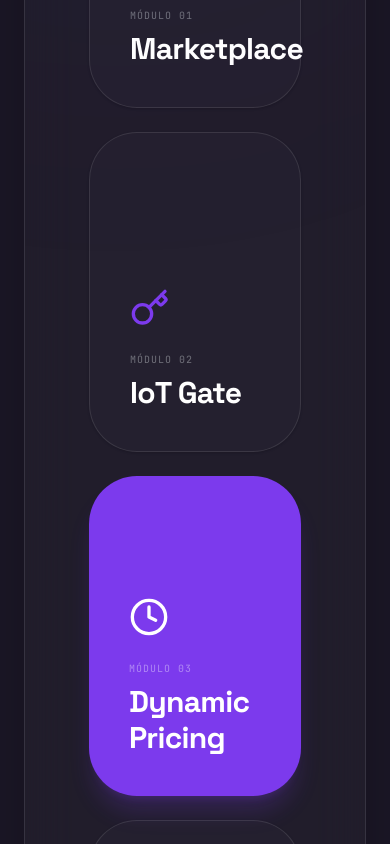
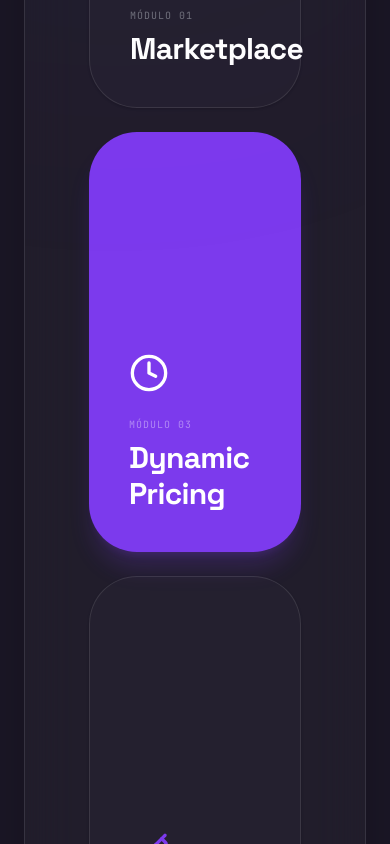
Before and after one commit to marcogugliandolo/Plazafy_Informes, a React (Vite) app: page / in a window 390 px wide. Shown: the part 6960-7804 px from the top of the page. Built offline with nearby package versions, Linux system fonts and the light colour scheme.

Commit message:
feat: Improve page transitions and scrolling
Enhance user experience by adding smooth scrolling to the top of the page when navigating between views. This change also refines the animation for view transitions, making them more visually appealing.

```diff
--- a/src/App.tsx
+++ b/src/App.tsx
@@ -1,4 +1,4 @@
-import React, { useState } from 'react';
+import React, { useState, useEffect } from 'react';
 import {
   TrendingUp,
   Users,
@@ -65,6 +65,10 @@ const COLORS = ['#8b5cf6', '#3b82f6', '#10b981'];
 export default function App() {
   const [view, setView] = useState<'dashboard' | 'report' | 'investor' | 'projections'>('dashboard');
 
+  useEffect(() => {
+    window.scrollTo(0, 0);
+  }, [view]);
+
   return (
     <div className="min-h-screen pb-20 bg-brand-bg text-white selection:bg-brand-accent/30 selection:text-white">
       {/* Navigation Bar */}
@@ -89,9 +93,9 @@ export default function App() {
         {view === 'dashboard' && (
           <motion.div
             key="dashboard"
-            initial={{ opacity: 0 }}
-            animate={{ opacity: 1 }}
-            exit={{ opacity: 0 }}
+            initial={{ opacity: 0, y: -50 }}
+            animate={{ opacity: 1, y: 0 }}
+            exit={{ opacity: 0, y: 50 }}
             transition={{ duration: 0.6 }}
             className="hero-gradient"
           >
@@ -136,19 +140,11 @@ export default function App() {
                   <div className="absolute inset-0 bg-brand-accent/20 blur-[150px] rounded-full"></div>
                   <div className="relative glass-panel p-3 overflow-hidden border-white/10 shadow-2xl">
                     <img
-                      src="https://images.unsplash.com/photo-1486406146926-c627a92ad1ab?auto=format&fit=crop&q=80&w=1000"
-                      alt="Tech Architecture"
+                      src="https://images.unsplash.com/photo-1506521781263-d8422e82f27a?auto=format&fit=crop&q=80&w=1000"
+                      alt="Professional Parking"
                       className="rounded-[2.5rem] w-full h-full object-cover grayscale hover:grayscale-0 transition-all duration-1000"
                       referrerPolicy="no-referrer"
                     />
-                    <div className="absolute bottom-10 left-10 right-10 p-8 glass-panel border-white/10 backdrop-blur-3xl">
-                      <div className="flex justify-between items-end">
-                        <div>
-                          <span className="label-caps text-brand-accent mb-2 block font-mono">ESTADO DEL PROYECTO</span>
-                          <div className="text-4xl font-display font-black tracking-tight">Fase Semilla</div>
-                        </div>
-                      </div>
-                    </div>
                   </div>
                 </motion.div>
               </div>
@@ -362,26 +358,30 @@ export default function App() {
                   <span className="label-caps text-zinc-500 mb-6 block font-mono">Ecosistema de Producto</span>
                   <h2 className="text-7xl mb-20 font-display font-black tracking-tighter leading-none text-white">Tecnología <br />Plazafy</h2>
 
-                  <div className="grid grid-cols-1 md:grid-cols-12 gap-6">
-                    <div className="md:col-span-7 rounded-[3rem] bg-white/2 border border-white/10 p-10 flex flex-col justify-end group hover:bg-brand-accent/5 transition-colors shadow-sm min-h-[320px]">
+                  <div className="grid grid-cols-1 md:grid-cols-2 gap-6">
+                    <div className="flex flex-col gap-6">
+                      <div className="rounded-[3rem] bg-white/2 border border-white/10 p-10 flex flex-col justify-end group hover:bg-brand-accent/5 transition-colors shadow-sm h-[320px]">
                         <Car className="text-brand-accent mb-6" size={40} />
                         <div className="text-[10px] font-mono text-zinc-500 mb-2 uppercase tracking-widest">MÓDULO 01</div>
                         <div className="text-3xl font-display font-black tracking-tight text-white">Marketplace</div>
                       </div>
-                    <div className="md:col-span-5 rounded-[3rem] bg-white/2 border border-white/10 p-10 flex flex-col justify-end group hover:bg-brand-accent/5 transition-colors shadow-sm min-h-[320px]">
+                      <div className="rounded-[3rem] bg-brand-accent p-10 flex flex-col justify-end shadow-xl shadow-brand-accent/20 group h-[420px]">
+                        <Clock className="text-white mb-6 group-hover:scale-110 transition-transform" size={40} />
+                        <div className="text-[10px] font-mono text-white/40 mb-2 uppercase tracking-widest">MÓDULO 03</div>
+                        <div className="text-3xl font-display font-black tracking-tight text-white">Dynamic Pricing</div>
+                      </div>
+                    </div>
+                    <div className="flex flex-col gap-6">
+                      <div className="rounded-[3rem] bg-white/2 border border-white/10 p-10 flex flex-col justify-end group hover:bg-brand-accent/5 transition-colors shadow-sm h-[420px]">
                         <Key className="text-brand-accent mb-6" size={40} />
                         <div className="text-[10px] font-mono text-zinc-500 mb-2 uppercase tracking-widest">MÓDULO 02</div>
                         <div className="text-3xl font-display font-black tracking-tight text-white">IoT Gate</div>
                       </div>
-                    <div className="md:col-span-5 rounded-[3rem] bg-brand-accent p-10 flex flex-col justify-end shadow-xl shadow-brand-accent/20 group min-h-[320px]">
-                      <Clock className="text-white mb-6 group-hover:scale-110 transition-transform" size={40} />
-                      <div className="text-[10px] font-mono text-white/40 mb-2 uppercase tracking-widest">MÓDULO 03</div>
-                      <div className="text-3xl font-display font-black tracking-tight text-white">Dynamic Pricing</div>
-                    </div>
-                    <div className="md:col-span-7 rounded-[3rem] bg-white/2 border border-white/10 p-10 flex flex-col justify-end group hover:bg-brand-accent/5 transition-colors shadow-sm min-h-[320px]">
+                      <div className="rounded-[3rem] bg-white/2 border border-white/10 p-10 flex flex-col justify-end group hover:bg-brand-accent/5 transition-colors shadow-sm h-[320px]">
                         <BarChart3 className="text-brand-accent mb-6" size={40} />
                         <div className="text-[10px] font-mono text-zinc-500 mb-2 uppercase tracking-widest">MÓDULO 04</div>
                         <div className="text-3xl font-display font-black tracking-tight text-white">Analytics</div>
+                      </div>
                     </div>
                   </div>
                 </div>
@@ -393,9 +393,9 @@ export default function App() {
         {view === 'report' && (
           <motion.div
             key="report"
-            initial={{ opacity: 0, y: 20 }}
+            initial={{ opacity: 0, y: -50 }}
             animate={{ opacity: 1, y: 0 }}
-            exit={{ opacity: 0, y: -20 }}
+            exit={{ opacity: 0, y: 50 }}
             transition={{ duration: 0.6 }}
             className="pt-32"
           >
@@ -418,9 +418,9 @@ export default function App() {
         {view === 'investor' && (
           <motion.div
             key="investor"
-            initial={{ opacity: 0, scale: 0.95 }}
-            animate={{ opacity: 1, scale: 1 }}
-            exit={{ opacity: 0, scale: 1.05 }}
+            initial={{ opacity: 0, y: -50 }}
+            animate={{ opacity: 1, y: 0 }}
+            exit={{ opacity: 0, y: 50 }}
             transition={{ duration: 0.6 }}
           >
             <InvestorPitch onBack={() => setView('report')} />
@@ -430,9 +430,9 @@ export default function App() {
         {view === 'projections' && (
           <motion.div
             key="projections"
-            initial={{ opacity: 0, x: 50 }}
-            animate={{ opacity: 1, x: 0 }}
-            exit={{ opacity: 0, x: -50 }}
+            initial={{ opacity: 0, y: -50 }}
+            animate={{ opacity: 1, y: 0 }}
+            exit={{ opacity: 0, y: 50 }}
             transition={{ duration: 0.6 }}
           >
             <FinancialProjections onBack={() => setView('report')} />
```
Lines whose indentation alone changed are shown as unchanged.
